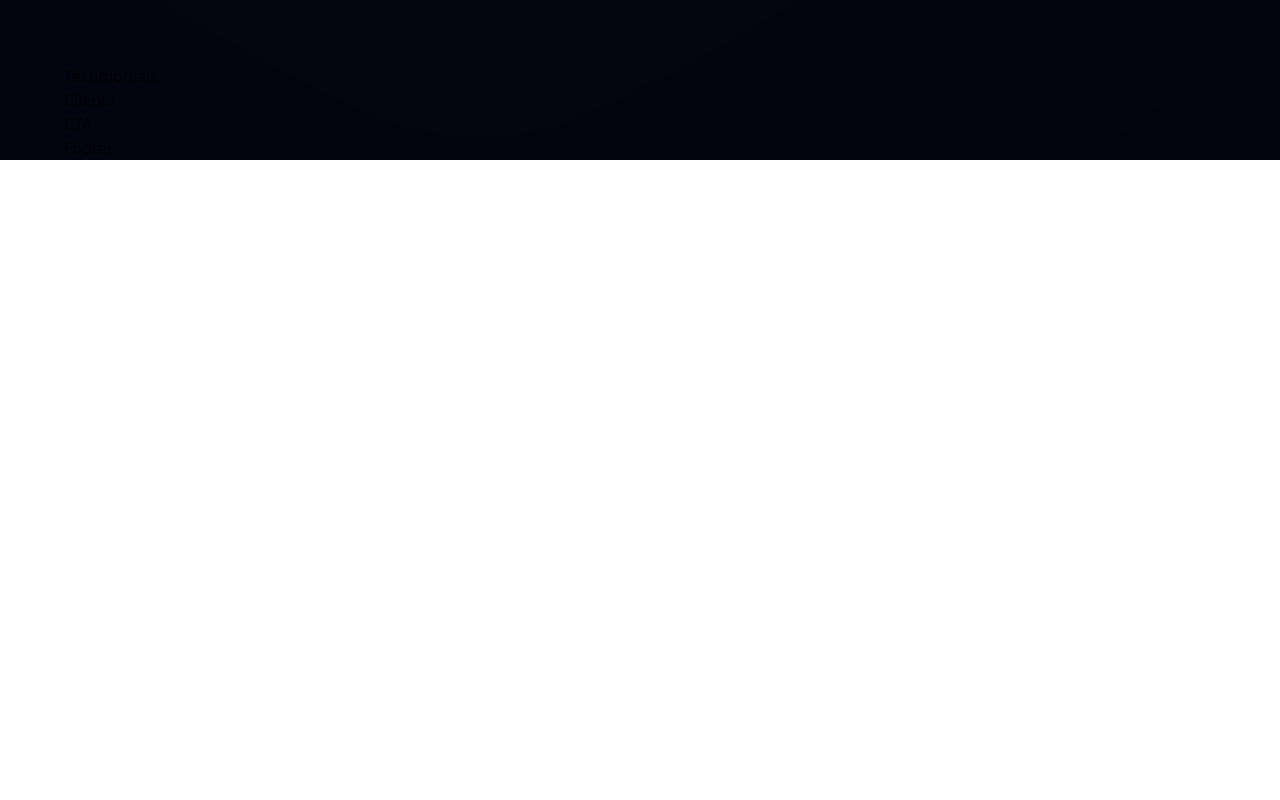
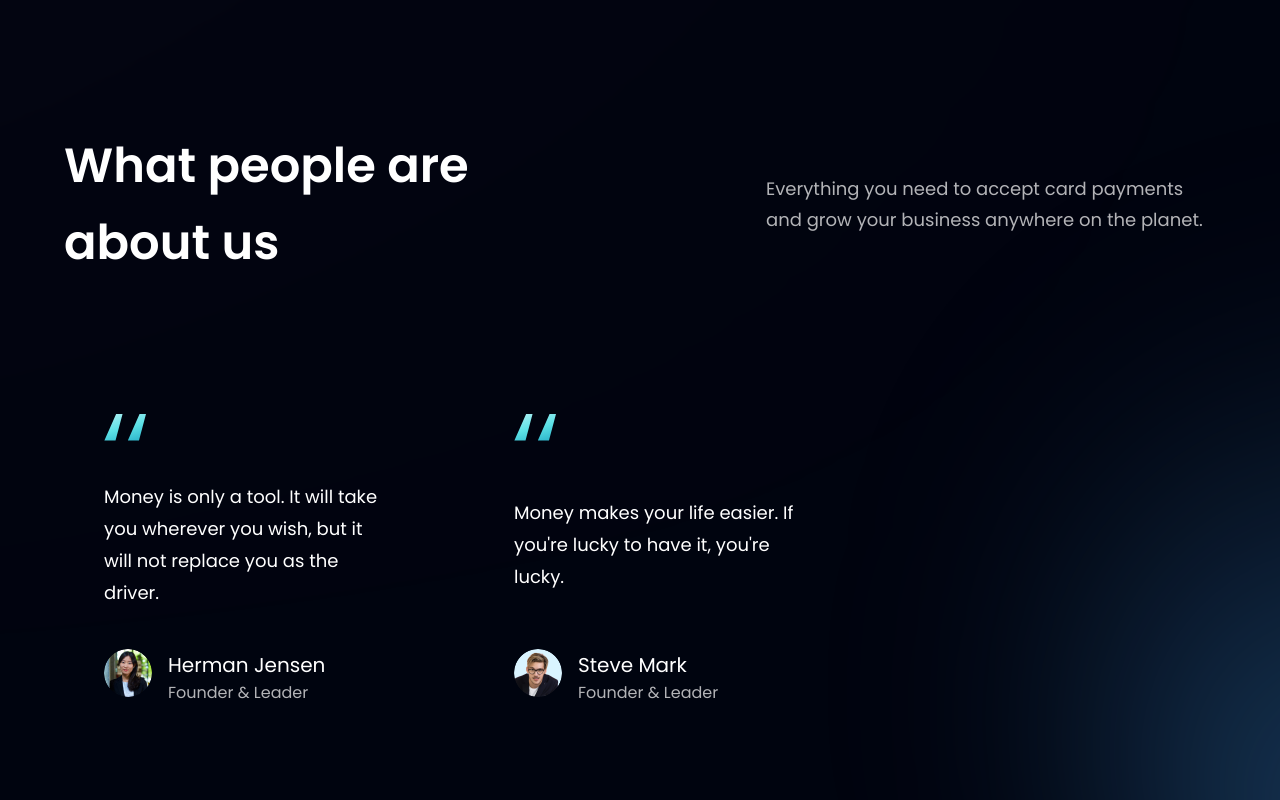
Before and after one commit to Lexsak/hoobank, a React (Create React App) app: page / in a window 1280 px wide. Shown: the part 2740-3540 px from the top of the page. Before the commit the page ends 2900 px from the top, so only its background shows below. Built offline with nearby package versions, Linux system fonts and the light colour scheme.

Commit message:
Testimonials

```diff
--- a/src/components/Billing.jsx
+++ b/src/components/Billing.jsx
@@ -8,8 +8,8 @@
     <div className={layout.sectionImgReverse}>
       <img src={bill} alt="billing" className='w-full h-full relative z-[5]' />
 
-      <div className='absolute z-[3] left-1/2 top-0 w-[50%] h-[50%] rounded-full white__gradient' />
-      <div className='absolute z-[0] left-1/2 bottom-0 w-[50%] h-[50%] rounded-full pink__gradient' />
+      <div className='absolute z-[3] -left-1/2 top-0 w-[50%] h-[50%] rounded-full white__gradient' />
+      <div className='absolute z-[0] -left-1/2 bottom-0 w-[50%] h-[50%] rounded-full pink__gradient' />
     </div>
 
     <div className={layout.sectionInfo}>
--- a/src/components/FeedbackCard.jsx
+++ b/src/components/FeedbackCard.jsx
@@ -1,8 +1,23 @@
 import React from 'react'
+import { quotes } from '../assets'
 
-const FeedbackCard = () => {
+const FeedbackCard = ({ content, name, title, img }) => {
   return (
-    <div>FeedbackCard</div>
+    <div className="flex justify-between flex-col px-10 py-12 rounded-[20px] max-w-[370px]
+      md:mr-10 sm:mr-5 mr-0 my-5 feedback-card
+    ">
+      <img src={quotes} alt="double_quotes" className="w-[42px] h-[27px] object-contain" />
+      <p className="font-poppins font-normal text-[18px] leading-[32px] text-white my-10">{content}</p>
+      <div className="flex flex-row">
+        <img src={img} alt={name} className="w-[48px] h-[48px] rounded-full" />
+
+        <div className="flex flex-col ml-4">
+          <h4 className="font-poppins font-normal text-[20px] leading-[32px] text-white">{name}</h4>
+          <p className="font-poppins font-normal text-[16px] leading-[24px] text-dimWhite">{title}</p>
+        </div>
+      </div>
+    </div>
+
   )
 }
 
--- a/src/components/Testimonials.jsx
+++ b/src/components/Testimonials.jsx
@@ -1,9 +1,32 @@
 import React from 'react'
+import { feedback } from '../constants'
+import styles from '../style'
+import FeedBackCard from './FeedbackCard'
 
-const Testimonials = () => {
-  return (
-    <div>Testimonials</div>
-  )
-}
+const Testimonials = () => (
+  <section id='clients' className={`${styles.paddingY} ${styles.flexCenter} flex-col relative`}>
+
+    <div className="absolute z-[0] w-[60%] h-[60%] -right-[50%] rounded-full blue__gradient"/>
+
+    <div className="w-full flex justify-between items-center md:flex-row flex-col sm:mb-16 mb-6 relative z-[1]">
+      <h2 className={styles.heading2}>
+        What people are <br className="sm:block hidden" />
+        about us
+      </h2>
+      <p className={`${styles.paragraph} text-left max-w-[450px]`}>
+        Everything you need to accept card payments
+        and grow your business anywhere on the planet.
+      </p>
+    </div>
+    <div className="flex flex-wrap sm:justify-start justify-center w-full feedback-container relative z-[1]">
+      {feedback.map((card) => (
+        <FeedBackCard key={card.id} {...card}/>
+      ))
+
+      }
+    </div>
+  </section>
+)
+
 
 export default Testimonials
```
